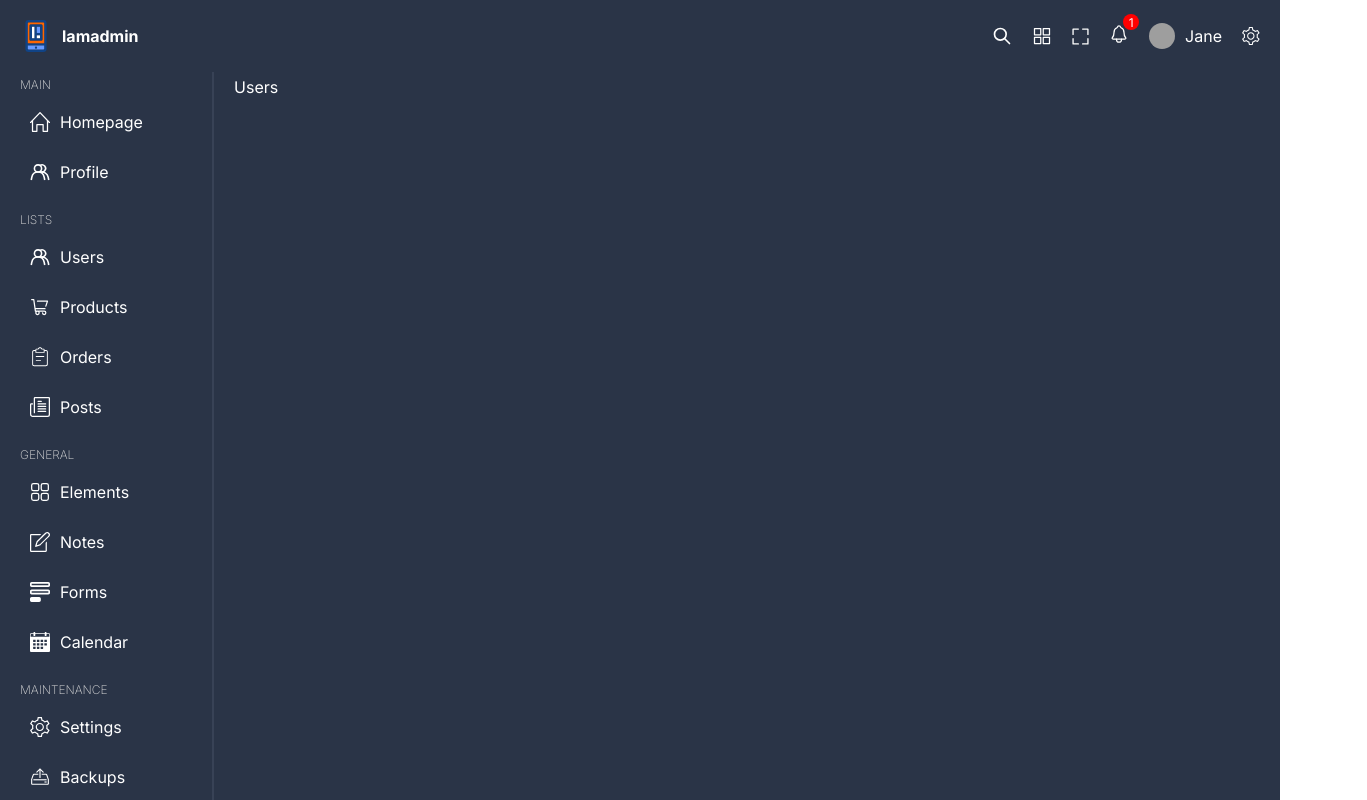
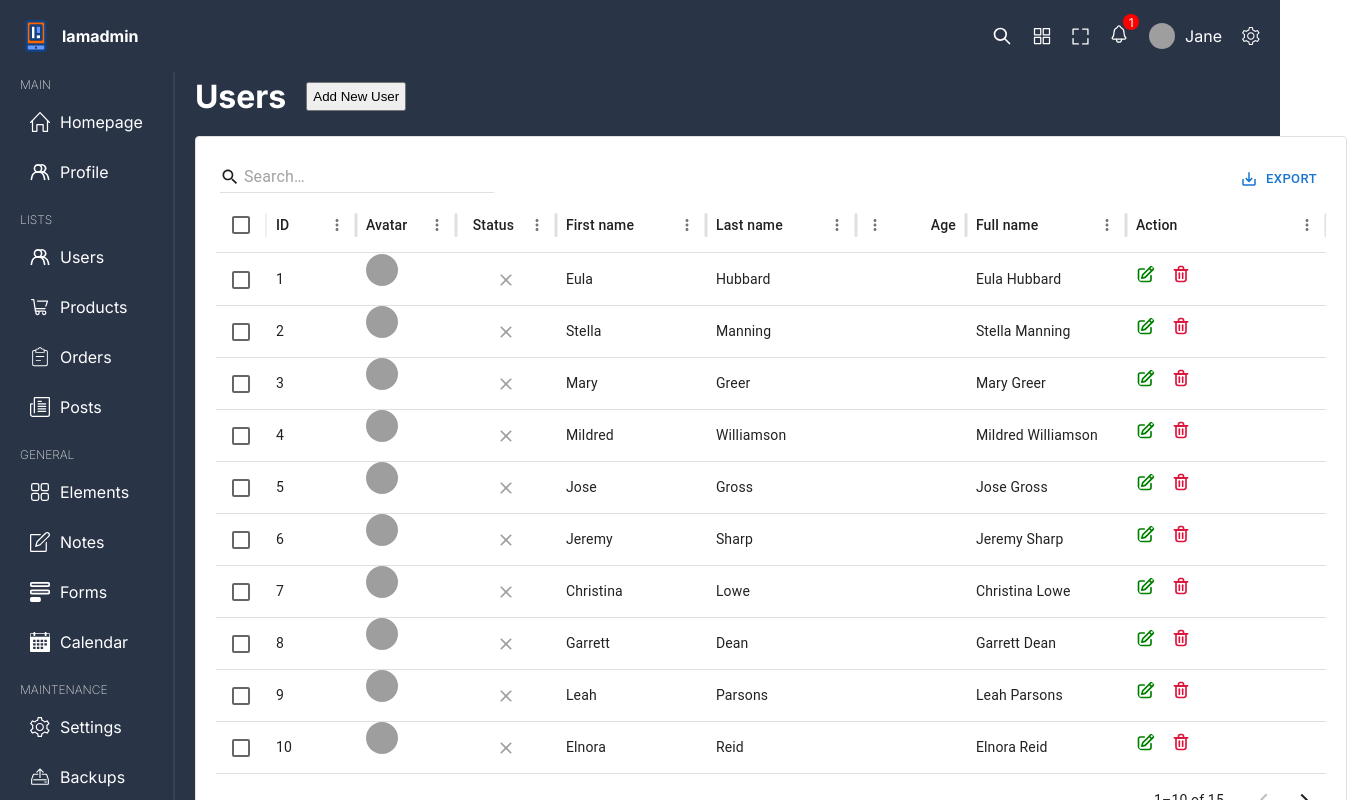
Before and after one commit to sjeevankumar/react-admin-panel, a React (Vite) app: page /users in a window 1280 px wide. Shown: the top 800 px of the page, 1367 px wide, since content can reach past the window. Built offline with nearby package versions, Linux system fonts and the light colour scheme; grey boxes are pictures that could not be loaded.

Commit message:
feat:add dataTable in users page

```diff
--- a/package.json
+++ b/package.json
@@ -10,6 +10,10 @@
     "preview": "vite preview"
   },
   "dependencies": {
+    "@emotion/react": "^11.13.3",
+    "@emotion/styled": "^11.13.0",
+    "@mui/material": "^6.0.1",
+    "@mui/x-data-grid": "^7.15.0",
     "react": "^18.2.0",
     "react-dom": "^18.2.0",
     "react-router-dom": "^6.26.1",
--- /dev/null
+++ b/src/components/dataTable/DataTable.tsx
@@ -0,0 +1,65 @@
+import { DataGrid, GridColDef, GridToolbar } from "@mui/x-data-grid"
+import "./dataTable.scss"
+import { Link } from "react-router-dom"
+
+type Props = {
+  columns: GridColDef[]
+  rows: object[]
+  slug: string
+}
+
+const DataTable = (props: Props) => {
+  const handleDelete = (id: number) => {
+    //delete the item
+    //axios.delete(`/api/${slug}/id`)
+    console.log(id + "has been deleted")
+  }
+  const actionColumn: GridColDef = {
+    field: "action",
+    headerName: "Action",
+    width: 200,
+    renderCell: (params) => {
+      return (
+        <div className="action">
+          <Link to={`/${props.slug}/${params.row.id}`}>
+            <img src="/view.svg" alt="" />
+          </Link>
+          <div className="delete" onClick={() => handleDelete(params.row.id)}>
+            <img src="/delete.svg" alt="" />
+          </div>
+        </div>
+      )
+    },
+  }
+  return (
+    <div className="dataTable">
+      <DataGrid
+        className="dataGrid"
+        columns={[...props.columns, actionColumn]}
+        rows={props.rows}
+        initialState={{
+          pagination: {
+            paginationModel: {
+              pageSize: 10,
+            },
+          },
+        }}
+        slots={{ toolbar: GridToolbar }}
+        slotProps={{
+          toolbar: {
+            showQuickFilter: true,
+            quickFilterProps: { debounceMs: 500 },
+          },
+        }}
+        pageSizeOptions={[5]}
+        checkboxSelection
+        disableRowSelectionOnClick
+        disableColumnFilter
+        disableColumnSelector
+        disableDensitySelector
+      />
+    </div>
+  )
+}
+
+export default DataTable
--- /dev/null
+++ b/src/components/dataTable/dataTable.scss
@@ -0,0 +1,28 @@
+.dataTable {
+    .dataGrid {
+        background: white;
+        padding: 20px;
+
+        .MuiDataGrid-toolbarContainer {
+            flex-direction: row-reverse;
+        }
+
+        img {
+            width: 32px;
+            height: 32px;
+            border-radius: 50%;
+            object-fit: cover;
+        }
+
+        .action {
+            display: flex;
+            gap: 15px;
+
+            img {
+                width: 20px;
+                height: 20px;
+                cursor: pointer;
+            }
+        }
+    }
+}
--- a/src/data.ts
+++ b/src/data.ts
@@ -310,3 +310,149 @@
     },
   ],
 };
+
+export const userRows = [
+  {
+    id: 1,
+    img: "https://images.pexels.com/photos/8405873/pexels-photo-8405873.jpeg?auto=compress&cs=tinysrgb&w=1600&lazy=load",
+    lastName: "Hubbard",
+    firstName: "Eula",
+    email: "kewez@@gmail.com",
+    phone: "123 456 789",
+    createdAt: "01.02.2023",
+    verified: true,
+  },
+  {
+    id: 2,
+    img: "https://images.pexels.com/photos/1181519/pexels-photo-1181519.jpeg?auto=compress&cs=tinysrgb&w=1600",
+    lastName: "Manning",
+    firstName: "Stella",
+    email: "comhuhmit@gmail.com",
+    phone: "123 456 789",
+    createdAt: "01.02.2023",
+    verified: true,
+  },
+  {
+    id: 3,
+    img: "https://images.pexels.com/photos/1587009/pexels-photo-1587009.jpeg?auto=compress&cs=tinysrgb&w=1600",
+    lastName: "Greer",
+    firstName: "Mary",
+    email: "ujudokon@hottmail.com",
+    phone: "123 456 789",
+    createdAt: "01.02.2023",
+    verified: true,
+  },
+  {
+    id: 4,
+    img: "https://images.pexels.com/photos/871495/pexels-photo-871495.jpeg?auto=compress&cs=tinysrgb&w=1600",
+    lastName: "Williamson",
+    firstName: "Mildred",
+    email: "tinhavabe@gmail.com",
+    phone: "123 456 789",
+    createdAt: "01.02.2023",
+    verified: true,
+  },
+  {
+    id: 5,
+    img: "https://images.pexels.com/photos/1758144/pexels-photo-1758144.jpeg?auto=compress&cs=tinysrgb&w=1600",
+    lastName: "Gross",
+    firstName: "Jose",
+    email: "gobtagbes@yahoo.com",
+    phone: "123 456 789",
+    createdAt: "01.02.2023",
+  },
+  {
+    id: 6,
+    img: "https://images.pexels.com/photos/769745/pexels-photo-769745.jpeg?auto=compress&cs=tinysrgb&w=1600",
+    lastName: "Sharp",
+    firstName: "Jeremy",
+    email: "vulca.eder@mail.com",
+    phone: "123 456 789",
+    createdAt: "01.02.2023",
+    verified: true,
+  },
+  {
+    id: 7,
+    img: "https://images.pexels.com/photos/1043474/pexels-photo-1043474.jpeg?auto=compress&cs=tinysrgb&w=1600",
+    lastName: "Lowe",
+    firstName: "Christina",
+    email: "reso.bilic@gmail.com",
+    phone: "123 456 789",
+    createdAt: "01.02.2023",
+  },
+  {
+    id: 8,
+    img: "https://images.pexels.com/photos/428364/pexels-photo-428364.jpeg?auto=compress&cs=tinysrgb&w=1600",
+    lastName: "Dean",
+    firstName: "Garrett",
+    email: "codaic@mail.com",
+    phone: "123 456 789",
+    createdAt: "01.02.2023",
+    verified: true,
+  },
+  {
+    id: 9,
+    img: "https://images.pexels.com/photos/1181686/pexels-photo-1181686.jpeg?auto=compress&cs=tinysrgb&w=1600",
+    lastName: "Parsons",
+    firstName: "Leah",
+    email: "uzozor@gmail.com",
+    phone: "123 456 789",
+    createdAt: "01.02.2023",
+  },
+  {
+    id: 10,
+    img: "https://images.pexels.com/photos/775358/pexels-photo-775358.jpeg?auto=compress&cs=tinysrgb&w=1600",
+    lastName: "Reid",
+    firstName: "Elnora",
+    email: "tuhkabapu@gmail.com",
+    phone: "123 456 789",
+    createdAt: "01.02.2023",
+    verified: true,
+  },
+  {
+    id: 11,
+    img: "https://images.pexels.com/photos/762020/pexels-photo-762020.jpeg?auto=compress&cs=tinysrgb&w=1600",
+    lastName: "Dunn",
+    firstName: "Gertrude",
+    email: "gibo@gmail.com",
+    phone: "123 456 789",
+    createdAt: "01.02.2023",
+    verified: true,
+  },
+  {
+    id: 12,
+    img: "https://images.pexels.com/photos/774095/pexels-photo-774095.jpeg?auto=compress&cs=tinysrgb&w=1600",
+    lastName: "Williams",
+    firstName: "Mark",
+    email: "tic.harvey@hotmail.com",
+    phone: "123 456 789",
+    createdAt: "01.02.2023",
+  },
+  {
+    id: 13,
+    img: "https://images.pexels.com/photos/761977/pexels-photo-761977.jpeg?auto=compress&cs=tinysrgb&w=1600",
+    lastName: "Cruz",
+    firstName: "Charlotte",
+    email: "ceuc@gmail.com",
+    phone: "123 456 789",
+    createdAt: "01.02.2023",
+  },
+  {
+    id: 14,
+    img: "https://images.pexels.com/photos/927022/pexels-photo-927022.jpeg?auto=compress&cs=tinysrgb&w=1600",
+    lastName: "Harper",
+    firstName: "Sara",
+    email: "bafuv@hotmail.com",
+    phone: "123 456 789",
+    createdAt: "01.02.2023",
+  },
+  {
+    id: 15,
+    img: "https://images.pexels.com/photos/8405873/pexels-photo-8405873.jpeg?auto=compress&cs=tinysrgb&w=1600&lazy=load",
+    lastName: "Griffin",
+    firstName: "Eric",
+    email: "ubi@gmail.com",
+    phone: "123 456 789",
+    createdAt: "01.02.2023",
+  },
+];
--- a/src/pages/users/Users.tsx
+++ b/src/pages/users/Users.tsx
@@ -1,7 +1,61 @@
+import "./users.scss"
+import { GridColDef } from "@mui/x-data-grid"
+import DataTable from "../../components/dataTable/DataTable"
+import { userRows } from "../../data"
+
 const Users = () => {
+  const columns: GridColDef[] = [
+    { field: "id", headerName: "ID", width: 90 },
+    {
+      field: "avatar",
+      headerName: "Avatar",
+      width: 100,
+      renderCell: (params) => {
+        return <img src={params.row.img || "/noavatar.png"} />
+      },
+    },
+    {
+      field: "status",
+      headerName: "Status",
+      width: 100,
+      type: "boolean",
+    },
+    {
+      field: "firstName",
+      headerName: "First name",
+      width: 150,
+      editable: true,
+    },
+    {
+      field: "lastName",
+      headerName: "Last name",
+      width: 150,
+      editable: true,
+    },
+    {
+      field: "age",
+      headerName: "Age",
+      type: "number",
+      width: 110,
+      editable: true,
+    },
+    {
+      field: "fullName",
+      headerName: "Full name",
+      description: "This column has a value getter and is not sortable.",
+      sortable: false,
+      width: 160,
+      valueGetter: (value, row) =>
+        `${row.firstName || ""} ${row.lastName || ""}`,
+    },
+  ]
   return (
-    <div>
-      Users
+    <div className="users">
+      <div className="info">
+        <h1>Users</h1>
+        <button>Add New User</button>
+      </div>
+      <DataTable slug="users" columns={columns} rows={userRows} />
     </div>
   )
 }
--- a/src/pages/users/users.scss
+++ b/src/pages/users/users.scss
@@ -0,0 +1,13 @@
+.users {
+    .info {
+        display: flex;
+        align-items: center;
+        gap: 20px;
+        margin-bottom: 20px;
+
+        button{
+            padding: 5px;
+            cursor: pointer;
+        }
+    }
+}
```
Also changed, not shown: 1 other file (tests, documents, lock files or other folders).
